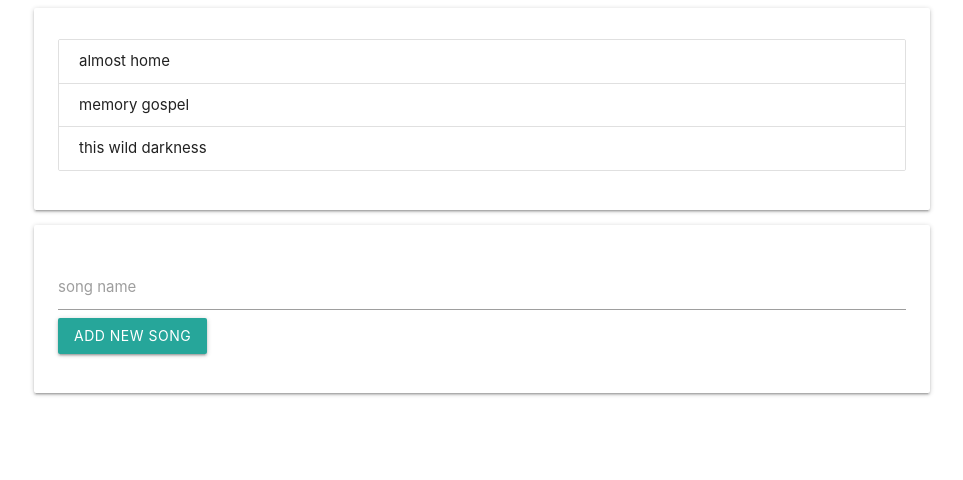
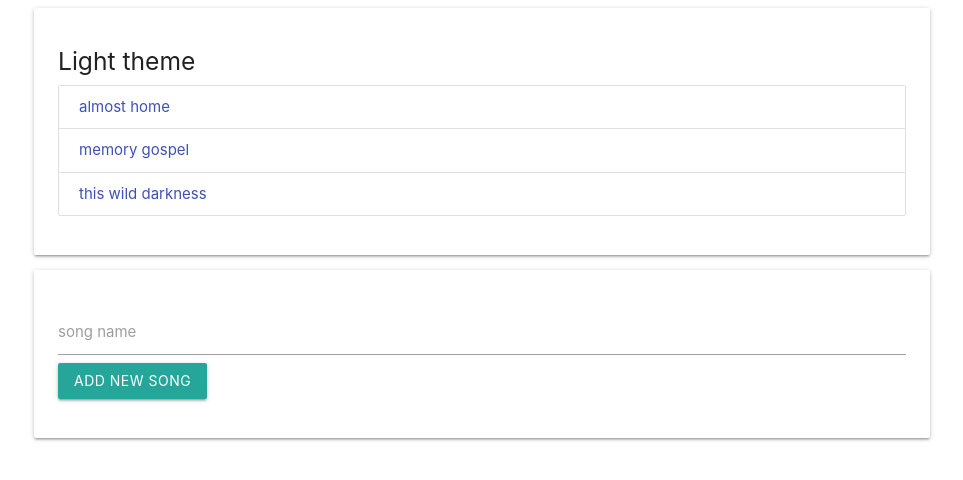
Before and after one commit to danielc92/react-hooks-context-tutorial, a React (Create React App) app: page / in a window 1280 px wide. Shown: the top 480 px of the page, without its empty margins (158-1121 px from the left). Built offline with nearby package versions, Linux system fonts and the light colour scheme.

Commit message:
Added context with useContext hook to songlist

```diff
--- a/src/components/App.js
+++ b/src/components/App.js
@@ -1,10 +1,13 @@
 import React from 'react';
 import SongList from './SongList';
+import ThemeContextProvider from '../contexts/ThemeContext';
 
 export default function App() {
     return (
         <div className="container">
-            <SongList/>
+            <ThemeContextProvider>
+                <SongList/>
+            </ThemeContextProvider>
         </div>
     )
 }
--- a/src/components/SongList.js
+++ b/src/components/SongList.js
@@ -1,9 +1,11 @@
-import React, { useState , useEffect} from 'react';
+import React, { useState , useEffect, useContext} from 'react';
 import NewSongForm from './NewSongForm';
 import uuidv4 from 'uuidv4';
-
+import { ThemeContext } from '../contexts/ThemeContext';
 
 export default function SongList() {
+
+    const { isLightTheme, light, dark } = useContext(ThemeContext);
 
     const [songs, setSongs] = useState([
         {title: 'almost home', id: 1},
@@ -25,10 +27,11 @@ export default function SongList() {
 
             <div className="card">
                 <div className="card-content">
+                <h5>{ isLightTheme ? 'Light theme': 'Dark theme'}</h5>
                 <ul className="collection">
                     {
                         songs.map(song =>
-                        <li className="collection-item" key={song.id}>{ song.title }</li>)
+                        <li className="collection-item indigo-text" key={song.id}>{ song.title }</li>)
                     }
                 </ul>
                 </div>
--- /dev/null
+++ b/src/contexts/ThemeContext.js
@@ -0,0 +1,26 @@
+import React, { createContext } from 'react';
+
+export const ThemeContext = createContext();
+
+class ThemeContextProvider extends React.Component{
+
+    state = {
+        isLightTheme: true,
+        light: { syntax: '#555', ui: '#ddd', bg: '#eee'},
+        dark: { syntax: '#ddd', ui: '#333', bg: '#555'}
+    }
+
+    toggleTheme = () => {
+        this.setState({isLightTheme: !this.state.isLightTheme})
+    }
+
+    render() {
+        return (
+            <ThemeContext.Provider value={{...this.state, toggleTheme: this.toggleTheme}}>
+                {this.props.children}
+            </ThemeContext.Provider>
+        )
+    }
+}
+
+export default ThemeContextProvider;
```
Also changed, not shown: src/contexts/AuthContext.js (added, +24 -0 lines).
